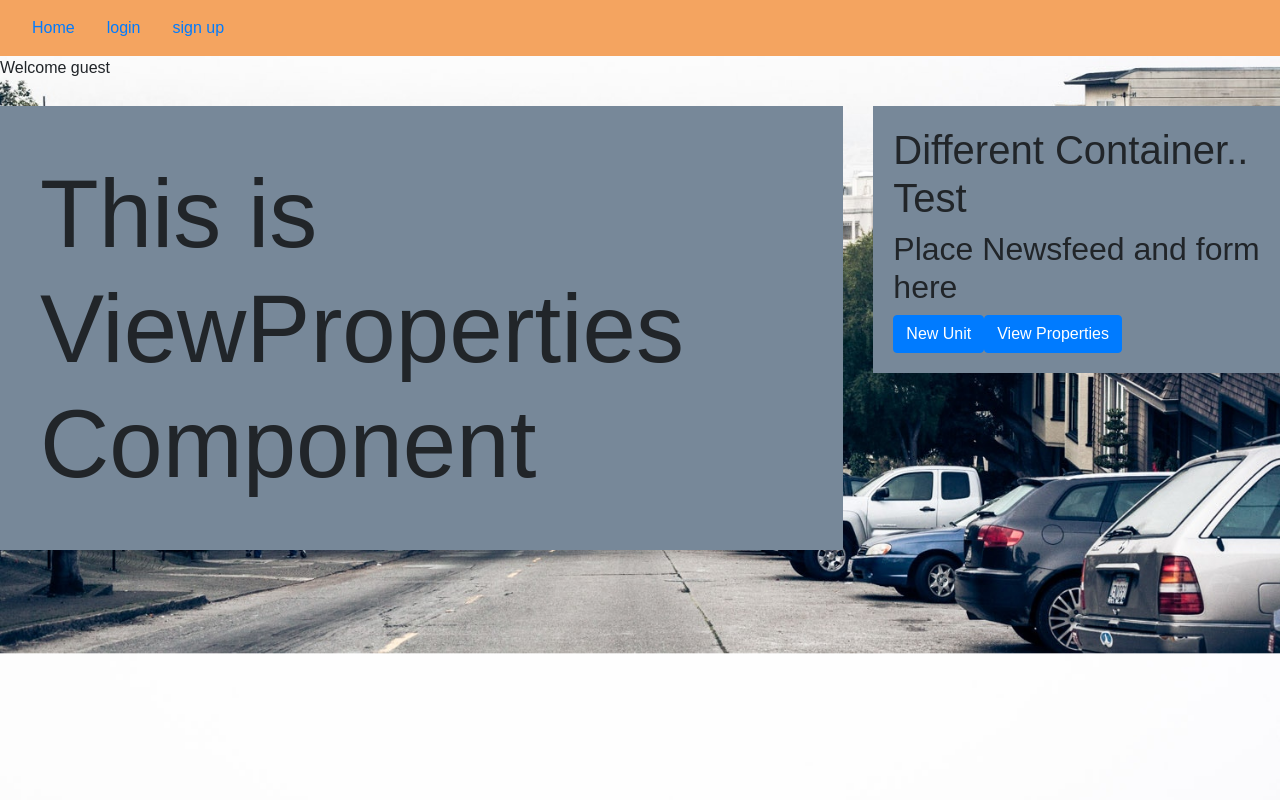
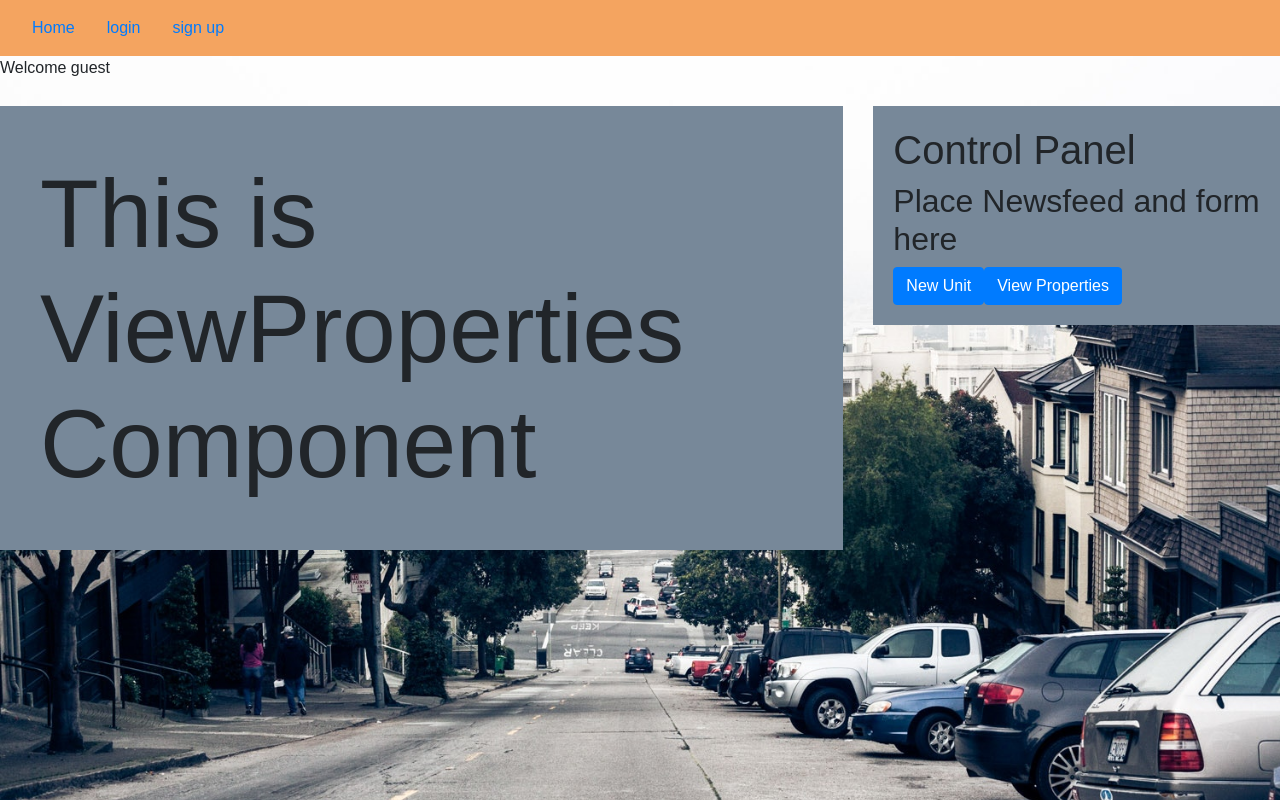
Before and after one commit to Project3UofU/rent_app, a React (Create React App) app in the folder rent_app/client/: page /Landlord in a window 1280 px wide. Built offline with nearby package versions, Linux system fonts and the light colour scheme; no server answers.

Commit message:
Control Panel and more

```diff
--- a/rent_app/client/src/App.css
+++ b/rent_app/client/src/App.css
@@ -1,5 +1,6 @@
 body {
   background-image: url("/images/chris-castro-521-unsplash.jpg");
-  background-position-y: -200px;
+  background-position-y: 80%;
+  background-attachment: fixed;
   background-size: cover;
 }
--- a/rent_app/client/src/components/LandlordControlPanel/LandlordControlPanel.js
+++ b/rent_app/client/src/components/LandlordControlPanel/LandlordControlPanel.js
@@ -9,7 +9,7 @@ class LandlordControlPanel extends Component {
       <Container>
         <Row>
           <Col size="md-12">
-            <h1>Different Container.. Test</h1>
+            <h1>Control Panel</h1>
             <h2>Place Newsfeed and form here</h2>
             <button
               type="button"
--- /dev/null
+++ b/rent_app/client/src/components/Login/Login.css
@@ -0,0 +1,3 @@
+.LoginForm{
+    text-align: center;
+}
--- a/rent_app/client/src/components/Login/LoginForm.js
+++ b/rent_app/client/src/components/Login/LoginForm.js
@@ -2,6 +2,7 @@ import React, { Component } from 'react'
 import { Redirect } from 'react-router-dom'
 // import googleButton from './google_signin_buttons/web/1x/btn_google_signin_dark_disabled_web.png'
 import googleButton from './google_signin_buttons/web/1x/btn_google_signin_dark_normal_web.png'
+import "./Login.css"
 
 class LoginForm extends Component {
 	constructor() {
```
Also changed, not shown: 2 other files (tests, documents, lock files or other folders).
